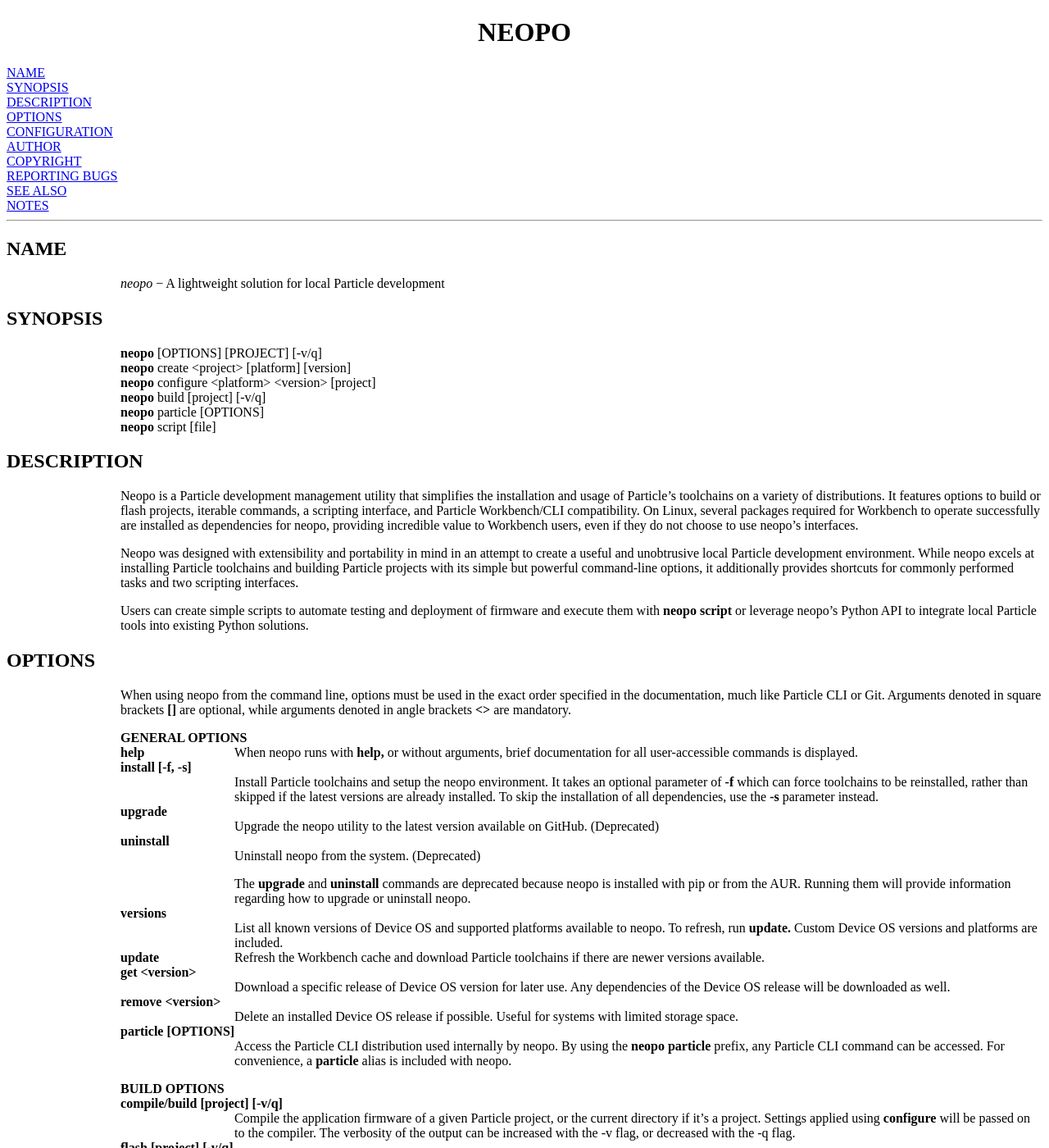
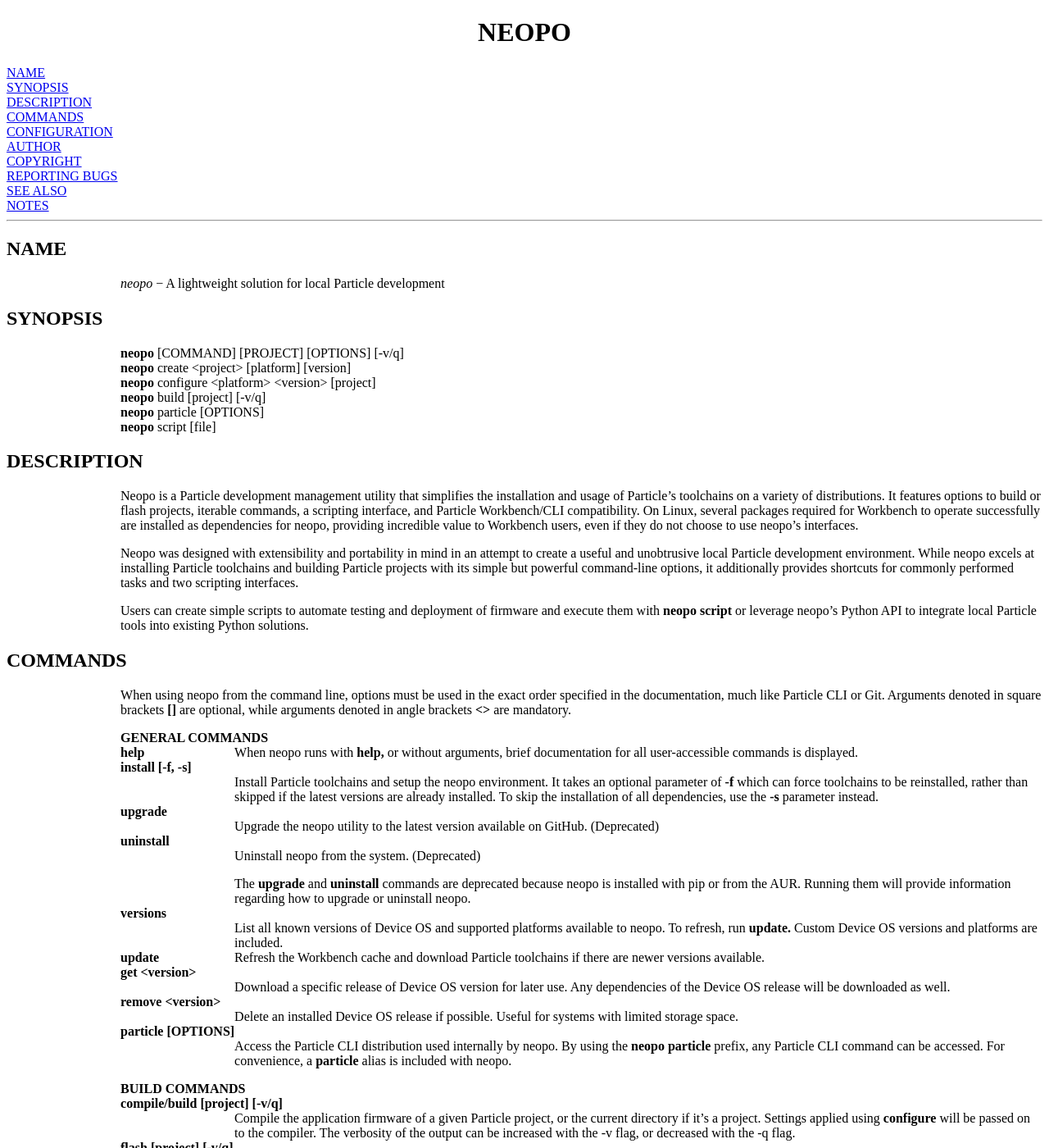
Before and after one commit to nrobinson2000/neopo.xyz, a Jekyll site: the page docs/neopo.html, which Jekyll copies as it is, in a window 1280 px wide and 1400 px high. Shown: the whole window at 82% size. Built offline with Jekyll 4.4.1, drawn with Linux system fonts in a browser that asks for light colours; some of the changed text lies outside the part shown.

Commit message:
update manpage at 15:06 of 2021-04-23

```diff
--- a/docs/neopo.html
+++ b/docs/neopo.html
@@ -1,5 +1,5 @@
 <!-- Creator     : groff version 1.22.4 -->
-<!-- CreationDate: Sun Feb 21 13:57:53 2021 -->
+<!-- CreationDate: Fri Apr 23 15:03:26 2021 -->
 <!DOCTYPE html PUBLIC "-//W3C//DTD HTML 4.01 Transitional//EN"
 "http://www.w3.org/TR/html4/loose.dtd">
 <html>
@@ -23,7 +23,7 @@
 <a href="#NAME">NAME</a><br>
 <a href="#SYNOPSIS">SYNOPSIS</a><br>
 <a href="#DESCRIPTION">DESCRIPTION</a><br>
-<a href="#OPTIONS">OPTIONS</a><br>
+<a href="#COMMANDS">COMMANDS</a><br>
 <a href="#CONFIGURATION">CONFIGURATION</a><br>
 <a href="#AUTHOR">AUTHOR</a><br>
 <a href="#COPYRIGHT">COPYRIGHT</a><br>
@@ -49,7 +49,7 @@
 
 
 <p style="margin-left:11%; margin-top: 1em"><b>neopo</b>
-[OPTIONS] [PROJECT] [-v/q] <b><br>
+[COMMAND] [PROJECT] [OPTIONS] [-v/q] <b><br>
 neopo</b> create &lt;project&gt; [platform] [version]
 <b><br>
 neopo</b> configure &lt;platform&gt; &lt;version&gt;
@@ -89,8 +89,8 @@
 leverage neopo&rsquo;s Python API to integrate local
 Particle tools into existing Python solutions.</p>
 
-<h2>OPTIONS
-<a name="OPTIONS"></a>
+<h2>COMMANDS
+<a name="COMMANDS"></a>
 </h2>
 
 
@@ -102,7 +102,7 @@
 brackets <b>&lt;&gt;</b> are mandatory.</p>
 
 <p style="margin-left:11%; margin-top: 1em"><b>GENERAL
-OPTIONS</b></p>
+COMMANDS</b></p>
 
 <table width="100%" border="0" rules="none" frame="void"
        cellspacing="0" cellpadding="0">
@@ -191,7 +191,7 @@
 included with neopo.</p>
 
 <p style="margin-left:11%; margin-top: 1em"><b>BUILD
-OPTIONS <br>
+COMMANDS <br>
 compile/build [project] [-v/q]</b></p>
 
 <p style="margin-left:22%;">Compile the application
@@ -226,7 +226,7 @@
 Usually unnecessary but can eliminate some build errors.</p>
 
 <p style="margin-left:11%; margin-top: 1em"><b>SPECIAL
-OPTIONS <br>
+COMMANDS <br>
 create &lt;project&gt; [platform] [version]</b></p>
 
 <p style="margin-left:22%;">Create a new Particle project
@@ -254,7 +254,7 @@
 
 <p style="margin-left:22%;">Run a specified makefile target
 for a project. Includes common targets presented in <b>BUILD
-OPTIONS</b> in addition to other, less frequently used
+COMMANDS</b> in addition to other, less frequently used
 targets. The -v and -q flags are supported. Running without
 arguments will list available targets. The tab completion
 function can suggest targets for this command.</p>
```
